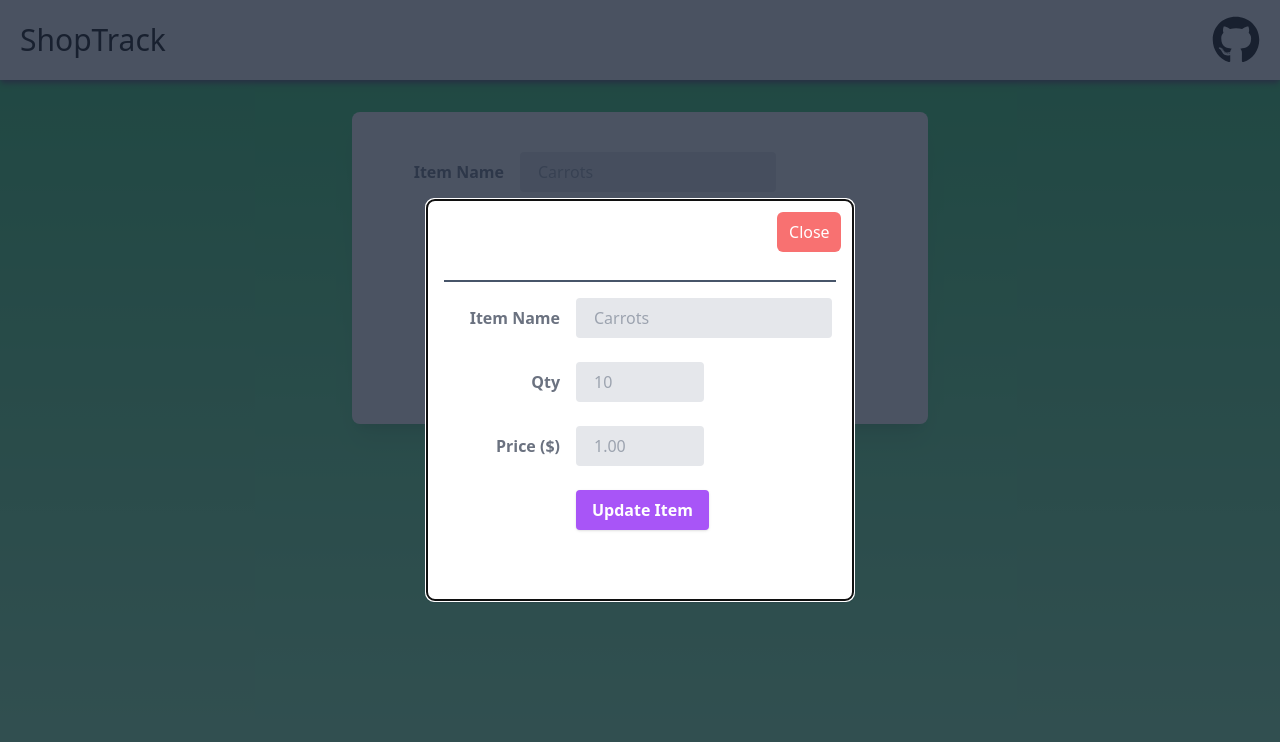
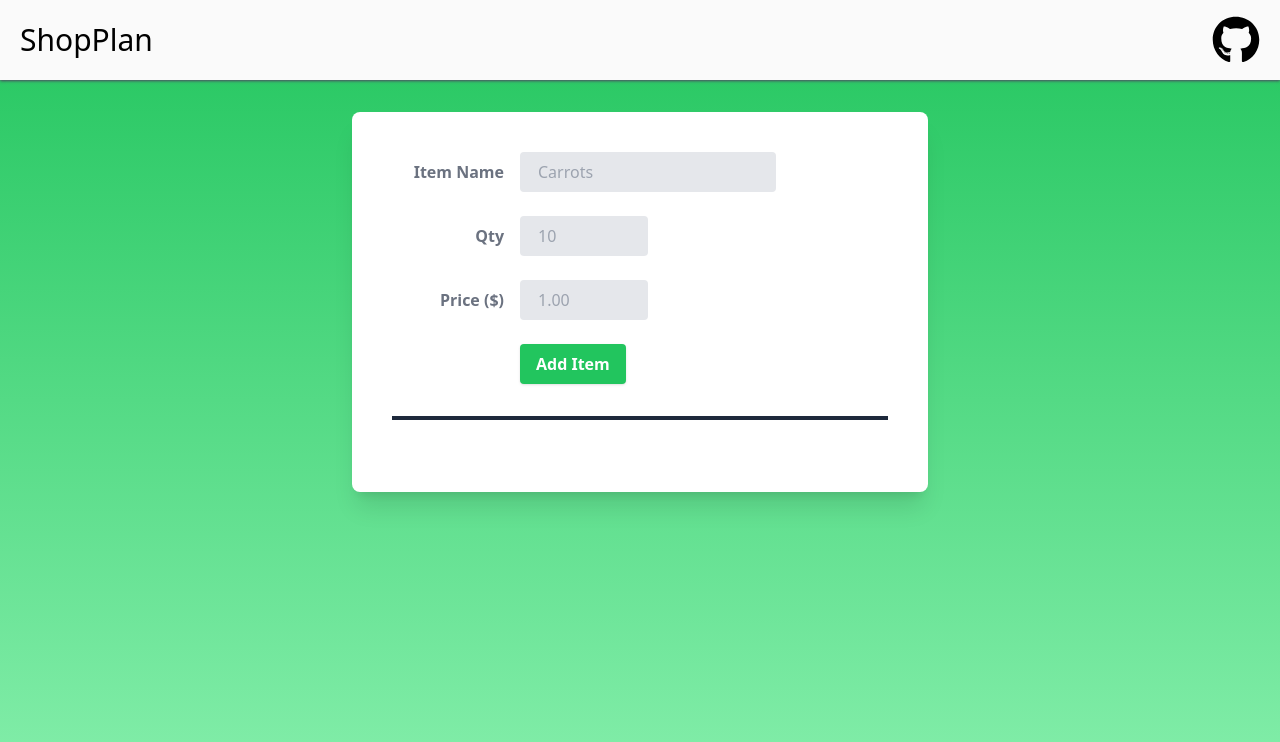
Before and after one commit to dylan-brackett/shopping-planner, a React (Create React App) app: page / in a window 1280 px wide. Shown: the top 742 px of the page. Built offline with nearby package versions, Linux system fonts and the light colour scheme.

Commit message:
Clean up app styling

```diff
--- a/src/App.js
+++ b/src/App.js
@@ -9,7 +9,7 @@ Modal.setAppElement("#root");
 
 function App() {
   const [listItems, setListItems] = useState([]);
-  const [modalIsOpen, setModalIsOpen] = useState(true);
+  const [modalIsOpen, setModalIsOpen] = useState(false);
   const [activeItemId, setActiveItemId] = useState("");
 
   function addItem(itemTitle, itemPrice, itemQuantity, itemCompleted, itemId) {
@@ -69,6 +69,7 @@ function App() {
       <Header />
       <div className="max-w-xl mx-auto bg-white my-8 rounded-lg p-10 shadow-xl">
         <AddItemForm addItem={addItem} />
+        <div className="border-b-4 border-slate-800 my-8" />
         <List
           listItems={listItems}
           toggleItemComplete={toggleItemComplete}
--- a/src/components/AddItemForm.js
+++ b/src/components/AddItemForm.js
@@ -31,7 +31,7 @@ export default function AddItemForm({ addItem }) {
         </div>
         <div className="md:w-2/3">
           <input
-            className="bg-gray-200 appearance-none border-2 border-gray-200 rounded w-full py-2 px-4 text-gray-700 leading-tight focus:outline-none focus:bg-white focus:border-purple-500"
+            className="bg-gray-200 appearance-none border-2 border-gray-200 rounded w-full py-2 px-4 text-gray-700 leading-tight focus:outline-none focus:bg-white focus:border-green-500"
             id="item-name"
             type="text"
             value={itemName}
@@ -51,7 +51,7 @@ export default function AddItemForm({ addItem }) {
         </div>
         <div className="md:w-1/3">
           <input
-            className="bg-gray-200 appearance-none border-2 border-gray-200 rounded w-full py-2 px-4 text-gray-700 leading-tight focus:outline-none focus:bg-white focus:border-purple-500"
+            className="bg-gray-200 appearance-none border-2 border-gray-200 rounded w-full py-2 px-4 text-gray-700 leading-tight focus:outline-none focus:bg-white focus:border-green-500"
             id="qty"
             type="number"
             value={qty}
@@ -71,7 +71,7 @@ export default function AddItemForm({ addItem }) {
         </div>
         <div className="md:w-1/3">
           <input
-            className="bg-gray-200 appearance-none border-2 border-gray-200 rounded w-full py-2 px-4 text-gray-700 leading-tight focus:outline-none focus:bg-white focus:border-purple-500"
+            className="bg-gray-200 appearance-none border-2 border-gray-200 rounded w-full py-2 px-4 text-gray-700 leading-tight focus:outline-none focus:bg-white focus:border-green-500"
             id="price"
             value={price}
             onChange={onPriceChange}
@@ -86,12 +86,12 @@ export default function AddItemForm({ addItem }) {
         <div className="md:w-1/3"></div>
         <div className="md:w-2/3">
           <button
-            className="shadow bg-purple-500 hover:bg-purple-400 focus:shadow-outline focus:outline-none text-white font-bold py-2 px-4 rounded"
+            className="shadow bg-green-500 hover:bg-purple-400 focus:shadow-outline focus:outline-none text-white font-bold py-2 px-4 rounded"
             type="button"
             onClick={() => {
               const myId = nanoid();
               console.log(myId);
-              addItem(itemName, "$" + price, qty, false, myId);
+              addItem(itemName, price, qty, false, myId);
               setItemName("");
               setPrice("");
               setQty("");
--- a/src/components/EditItemForm.js
+++ b/src/components/EditItemForm.js
@@ -38,7 +38,7 @@ export default function EditItemForm({
         </div>
         <div className="md:w-2/3">
           <input
-            className="bg-gray-200 appearance-none border-2 border-gray-200 rounded w-full py-2 px-4 text-gray-700 leading-tight focus:outline-none focus:bg-white focus:border-purple-500"
+            className="bg-gray-200 appearance-none border-2 border-gray-200 rounded w-full py-2 px-4 text-gray-700 leading-tight focus:outline-none focus:bg-white focus:border-green-500"
             id="item-name"
             type="text"
             value={itemName}
@@ -58,7 +58,7 @@ export default function EditItemForm({
         </div>
         <div className="md:w-1/3">
           <input
-            className="bg-gray-200 appearance-none border-2 border-gray-200 rounded w-full py-2 px-4 text-gray-700 leading-tight focus:outline-none focus:bg-white focus:border-purple-500"
+            className="bg-gray-200 appearance-none border-2 border-gray-200 rounded w-full py-2 px-4 text-gray-700 leading-tight focus:outline-none focus:bg-white focus:border-green-500"
             id="qty"
             type="number"
             value={qty}
@@ -78,7 +78,7 @@ export default function EditItemForm({
         </div>
         <div className="md:w-1/3">
           <input
-            className="bg-gray-200 appearance-none border-2 border-gray-200 rounded w-full py-2 px-4 text-gray-700 leading-tight focus:outline-none focus:bg-white focus:border-purple-500"
+            className="bg-gray-200 appearance-none border-2 border-gray-200 rounded w-full py-2 px-4 text-gray-700 leading-tight focus:outline-none focus:bg-white focus:border-green-500"
             id="price"
             value={price}
             onChange={onPriceChange}
@@ -93,10 +93,10 @@ export default function EditItemForm({
         <div className="md:w-1/3"></div>
         <div className="md:w-2/3">
           <button
-            className="shadow bg-purple-500 hover:bg-purple-400 focus:shadow-outline focus:outline-none text-white font-bold py-2 px-4 rounded"
+            className="shadow bg-green-500 hover:bg-purple-400 focus:shadow-outline focus:outline-none text-white font-bold py-2 px-4 rounded"
             type="button"
             onClick={() => {
-              editItem(itemName, "$" + price, qty, false, itemId);
+              editItem(itemName, price, qty, false, itemId);
               setItemName("");
               setPrice("");
               setQty("");
--- a/src/components/Header.js
+++ b/src/components/Header.js
@@ -5,8 +5,8 @@ import { faGithub } from "@fortawesome/free-brands-svg-icons";
 export default function Header() {
   return (
     <header>
-      <nav className="w-screen bg-zinc-50 shadow-md shadow-gray-600 flex py-4 justify-between items-center">
-        <h1 className="pl-5 text-3xl">ShopTrack</h1>
+      <nav className="w-screen bg-zinc-50 shadow shadow-gray-600 flex py-4 justify-between items-center">
+        <h1 className="pl-5 text-3xl">ShopPlan</h1>
         <a href="https://github.com/dylan-brackett/shopping-planner">
           <div className="text-5xl pr-5">
             <FontAwesomeIcon icon={faGithub} />
--- a/src/components/Item.js
+++ b/src/components/Item.js
@@ -17,12 +17,13 @@ export default function Item({
   return (
     <div
       id={id}
-      className={`flex justify-center items-center gap-3 ${
-        completed ? "itemCompleted" : ""
+      className={`flex justify-center items-center gap-3 p-4 border-b-2 border-slate-700 ${
+        completed ? "itemCompleted bg-slate-200" : ""
       }`}
     >
       <div className=" flex justify-center items-center">
         <input
+          className="h-6 w-6"
           onChange={() => {
             toggleItemComplete(id);
           }}
@@ -32,9 +33,9 @@ export default function Item({
       </div>
       <div className="flex-1">
         {title}
-        <div className="">Qty: {quantity}</div>
+        <div className="text-slate-700">Qty: {quantity}</div>
       </div>
-      <div className="my-auto">{price}</div>
+      <div className="text-2xl font-semibold mx-3">${price}</div>
       <div>
         <button
           onClick={() => {
```
